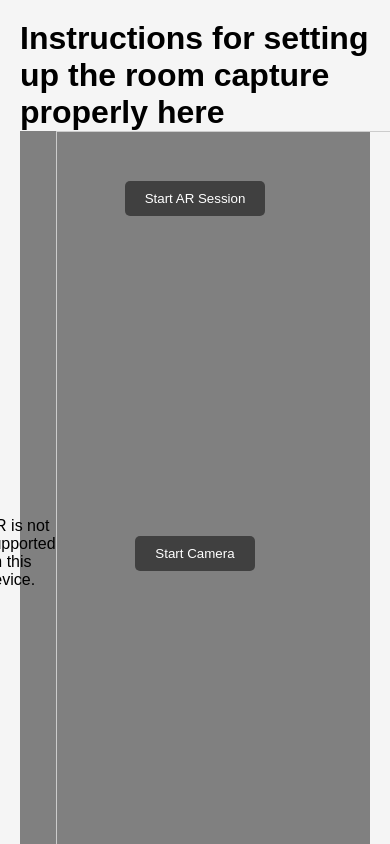
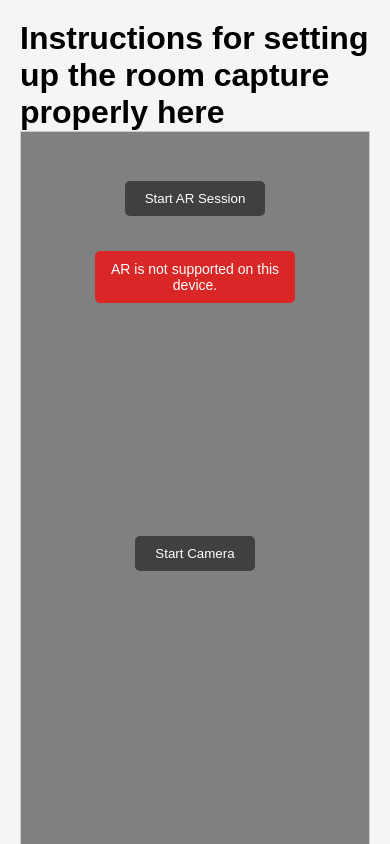
Before and after one commit to dangkyle64/simulate_room_web_nextjs, a Next.js app: page /roomCapture in a window 390 px wide. Shown: the top 844 px of the page. Built offline with nearby package versions, Linux system fonts and the light colour scheme.

Commit message:
implement close handle for the AR session rather than force quitting, move error box to make it easier to read on mobile and pc
author: dangkyle64
date: 3/15/2025

```diff
--- a/app/roomCapture/_component/RoomCameraControl.jsx
+++ b/app/roomCapture/_component/RoomCameraControl.jsx
@@ -5,7 +5,7 @@ import styles from './RoomCameraControl.module.css';
 const RoomCameraControl = () => {
 
     const { isCameraStarted, videoRef, startRoomCamera, stopRoomCamera } = useRoomCaptureState();
-    const { session, xrError, handleStartARSession } = useWebXR();
+    const { session, xrError, handleStartARSession, handleEndARSession } = useWebXR();
 
     console.log(session);
     return (
@@ -20,9 +20,15 @@ const RoomCameraControl = () => {
                 {isCameraStarted ? 'Stop Camera' : 'Start Camera'}
             </button>
 
-             {/* Start AR session on button click */}
-             <button className={styles.buttonAR} onClick={handleStartARSession}>
-                Start AR Session
+             {/* Toggle between start and end AR session */}
+            <button className={styles.buttonAR} onClick={() => {
+                if (session) {
+                    handleEndARSession();
+                } else {
+                    handleStartARSession();
+                }
+            }}>
+                {session ? 'End AR Session' : 'Start AR Session'}
             </button>
 
             {/* Display WebXR session error, if any */}
--- a/app/roomCapture/_component/RoomCameraControl.module.css
+++ b/app/roomCapture/_component/RoomCameraControl.module.css
@@ -45,3 +45,16 @@
 .button:hover {
     background-color: rgba(0, 0, 0, 0.8);
 }
+
+.error {
+    position: absolute;
+    top: 120px; /* Adjust based on where your button is */
+    z-index: 2;
+    padding: 10px;
+    background-color: rgba(255, 0, 0, 0.7);
+    color: white;
+    border-radius: 5px;
+    font-size: 14px;
+    width: 200px; /* Adjust width as necessary */
+    text-align: center;
+}
--- a/app/roomCapture/_hooks/useWebXR.js
+++ b/app/roomCapture/_hooks/useWebXR.js
@@ -54,11 +54,27 @@ export const useWebXR = () => {
         };
     };
 
+    const handleEndARSession = async () => {
+        if (session) {
+            try {
+                await session.end();
+                setSessionState(null);
+                setReferenceSpaceState(null);
+                toggleIsSessionEnded();
+            } catch(error) {
+                populateSetXRError('Error ending AR session: ' + error.message);
+            };
+        } else {
+            console.log('No active AR session to end');
+        };
+    };
+
     return {
         session,
         referenceSpace,
         xrError,
         handleStartARSession,
+        handleEndARSession,
     };
 };
 
```
